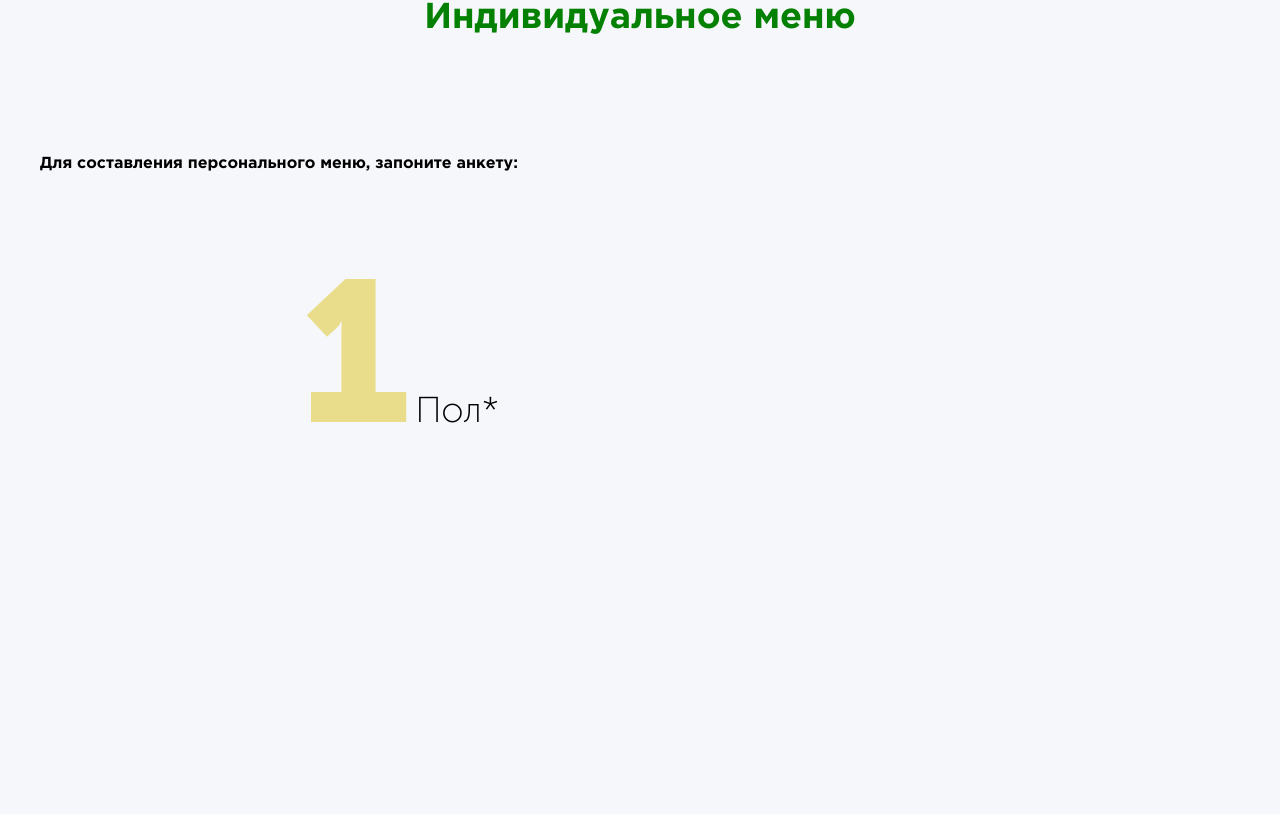
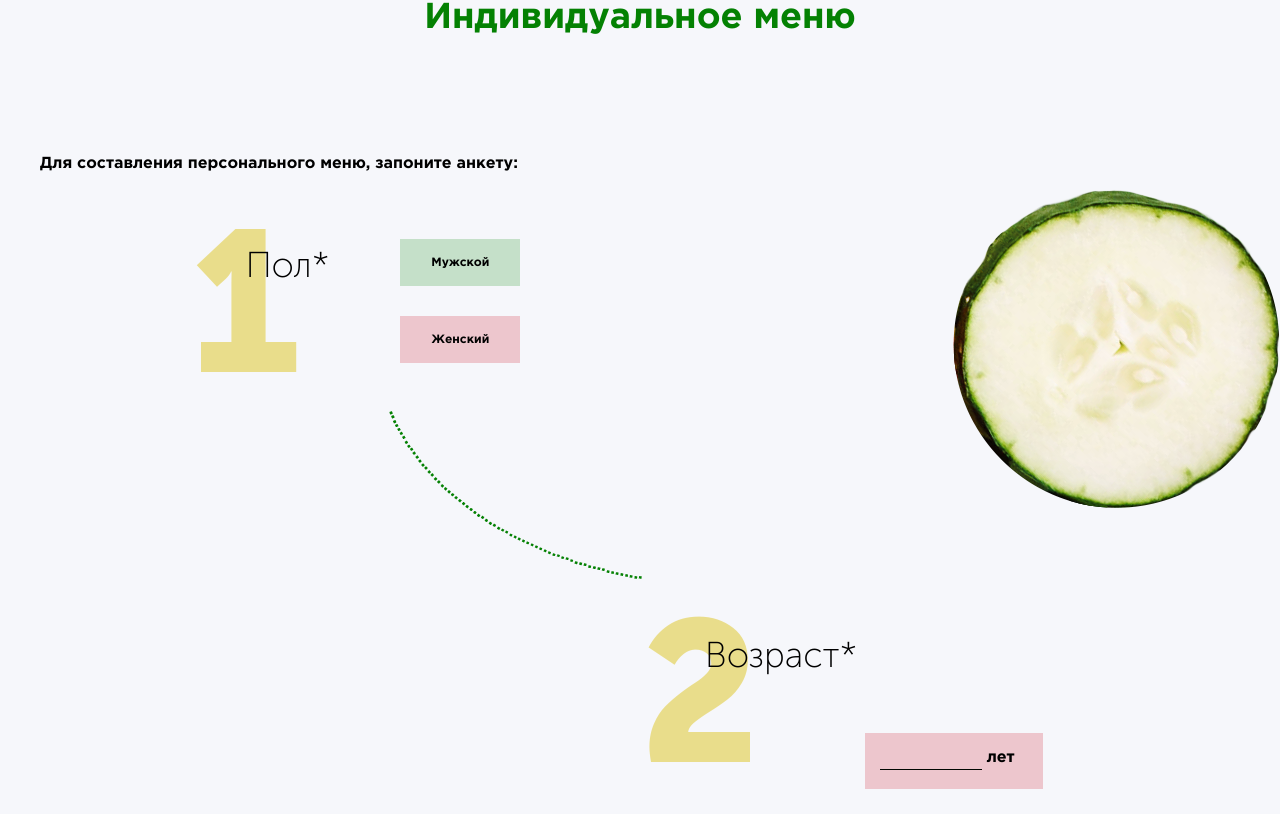
Before and after one commit to lenayakimova/ecofood, a plain HTML site: page src/index.html in a window 1280 px wide. Shown: the part 953-1767 px from the top of the page. Before the commit the page ends 1427 px from the top, so only its background shows below. Drawn offline with Linux system fonts and the light colour scheme.

Commit message:
блок с анкетой

```diff
--- a/src/index.html
+++ b/src/index.html
@@ -22,14 +22,14 @@
 						Food
 					</span>
 				</div>
-				<div class="navbar__menu">
-					<ul class="navbar__list">
-						<li><a href="#" class="navbar__item">О нас</a></li>
-						<li><a href="#" class="navbar__item">Меню</a></li>
-						<li><a href="#" class="navbar__item">Доставка</a></li>
-						<li><a href="#" class="navbar__item">Оплата</a></li>
-						<li><a href="#" class="navbar__item">Акции</a></li>
-						<li><a href="#" class="navbar__item">Контакты</a></li>
+				<div class="navbar-menu">
+					<ul class="navbar-menu__list">
+						<li><a href="#" class="navbar-menu__item">О нас</a></li>
+						<li><a href="#" class="navbar-menu__item">Меню</a></li>
+						<li><a href="#" class="navbar-menu__item">Доставка</a></li>
+						<li><a href="#" class="navbar-menu__item">Оплата</a></li>
+						<li><a href="#" class="navbar-menu__item">Акции</a></li>
+						<li><a href="#" class="navbar-menu__item">Контакты</a></li>
 					</ul>
 				</div>
 				<div class="navbar__location">
@@ -83,7 +83,7 @@
 					</div>
 				</div>
 				<div class="hero-image">
-					<img src="img/hero-img.png" alt="" class="hero-image__image">
+					<img src="img/hero-img.png" alt="" class="hero__image">
 				</div>
 			</div>
 	</section>
@@ -92,11 +92,28 @@
 			<div class="offer-block">
 				<h2 class="title offer__title">Индивидуальное меню</h2>
 				<p class="offer__info">Для составления персонального меню, запоните анкету:</p>
-				<div class="offer-form">
-					<div class="offer-form__question">
-						<span class="offer-form__number">1</span>
-						<span class="offer-form__type">Пол*</span>
+				<div class="offer__form-1">
+					<div class="question offer__question-1">
+						<span class="offer__number">1</span>
+						<span class="offer__type">Пол*</span>
 					</div>
+					<form class="offer__btn">
+						<button class="color offer__green">Мужской</button>
+						<button class="color offer__pink">Женский</button>
+						<img src="img/arrow-1.png" alt="" class="offer__arrow1">
+					</form>
+				</div>
+				<img src="img/squash.png" alt="" class="offer__squash">
+				<div class="offer__form-2">
+					<div class="question offer__question-2">
+						<span class="offer__number">2</span>
+						<span class="offer__type">Возраст*</span>
+					</div>
+					<form class="input offer__input">
+						<label class="offer__label">
+							<input type="text" class="offer__old"><span class="offer__span">лет</span>
+						</label>
+					</form>
 				</div>
 			</div>
 		</div>
--- a/src/sass/_colors.sass
+++ b/src/sass/_colors.sass
@@ -3,3 +3,5 @@ $main-color: #f6f7fb
 $black-color: #000000
 $btn-color: #ffe125
 $number-color: #dec41e
+$pink-color: #c80215
+$green-color: #048103
--- a/src/sass/_interface.sass
+++ b/src/sass/_interface.sass
@@ -13,7 +13,7 @@ ul
 h1, h2, h3, h4
 	padding: 0
 	margin: 0
-button
+.button
 	background-color: $btn-color
 	border: none
 	font-size: 16px
@@ -26,3 +26,15 @@ button
 	color: $text-color
 	text-align: center
 	padding: 100px 0
+.color
+	width: 120px
+	height: 47px
+	border: none
+	font-size: 12px
+	cursor: pointer
+.input
+	display: flex
+	padding: 15px
+	width: 178px
+	height: 56px
+	background-color: rgba(200, 2, 21, 0.2)
--- a/src/sass/blocks/_navbar.sass
+++ b/src/sass/blocks/_navbar.sass
@@ -17,17 +17,17 @@
 		display: inline-block
 	&__ecofood
 		font-size: 36px
-	&__menu
+	&-menu
 		display: inline-flex
 		margin-left: 40px
 		margin-right: 50px
-	&__list
-		display: flex
-	&__item
-		margin-right: 20px
-		color: $black-color
-		font-size: 14px
-		line-height: 20px
+		&__list
+			display: flex
+		&__item
+			margin-right: 20px
+			color: $black-color
+			font-size: 14px
+			line-height: 20px
 	&__location
 		display: inline-flex
 		margin-right: 32px
--- a/src/sass/blocks/_offer.sass
+++ b/src/sass/blocks/_offer.sass
@@ -1,14 +1,55 @@
+.question
+	position: relative
+	display: inline-block
 .offer
 	&__info
 		font-size: 16px
-		margin-bottom: 66px
-	&-form
-		&__number
-			font-size: 200px
-			opacity: 0.5
-			color: $number-color
-			padding-left: 260px
-			+black
-		&__type
-			font-size: 36px
-			+thin
+	&__form-1
+		display: inline-flex
+	&__question-1
+		padding-left: 150px
+	&__number
+		font-size: 200px
+		opacity: 0.5
+		color: $number-color
+		margin-right: 100px
+		+black
+	&__type
+		position: absolute
+		margin-left: -155px
+		margin-top: 55px
+		font-size: 36px
+		+thin
+	&__btn
+		display: flex
+		flex-direction: column
+	&__green
+		background-color: rgba(4, 129, 3, 0.2)
+		margin-bottom: 30px
+		margin-top: 50px
+	&__pink
+		background-color: rgba(200, 2, 21, 0.2)
+		margin-bottom: 48px
+	&__arrow1
+		margin-left: -11px
+	&__squash
+		position: absolute
+		right: 0
+	&__input
+		display: inline-block
+	&__label
+		align-self: flex-end
+	&__old
+		width: 102px
+		border: none
+		outline: none
+		text-align: center
+		border-bottom: 1px solid #010701
+		background: border-box
+		padding: 1px
+		font-size: 16px
+	&__span
+		margin-left: 5px
+		font-size: 16px
+	&__question-2
+		padding-left: 600px
```
Also changed, not shown: src/css/20090210-125428-215.jpg (added), src/css/IMG_5050.jpg (added), src/css/style.css, src/css/Сбор_урожая_кофе_в_колумбии.jpg (added), src/css/кофе cue.jpeg (added), src/img/arrow-1.png (added), src/img/squash.png (added), 3 other files.
